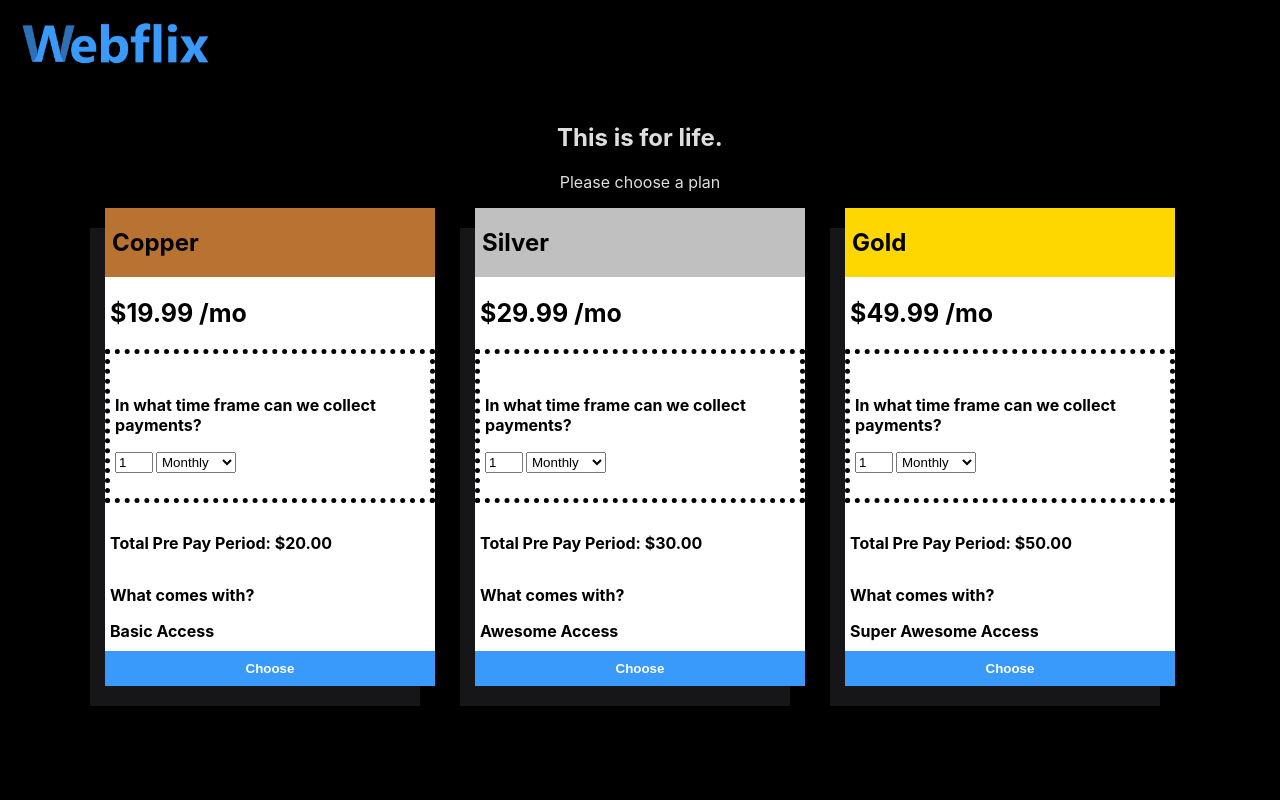
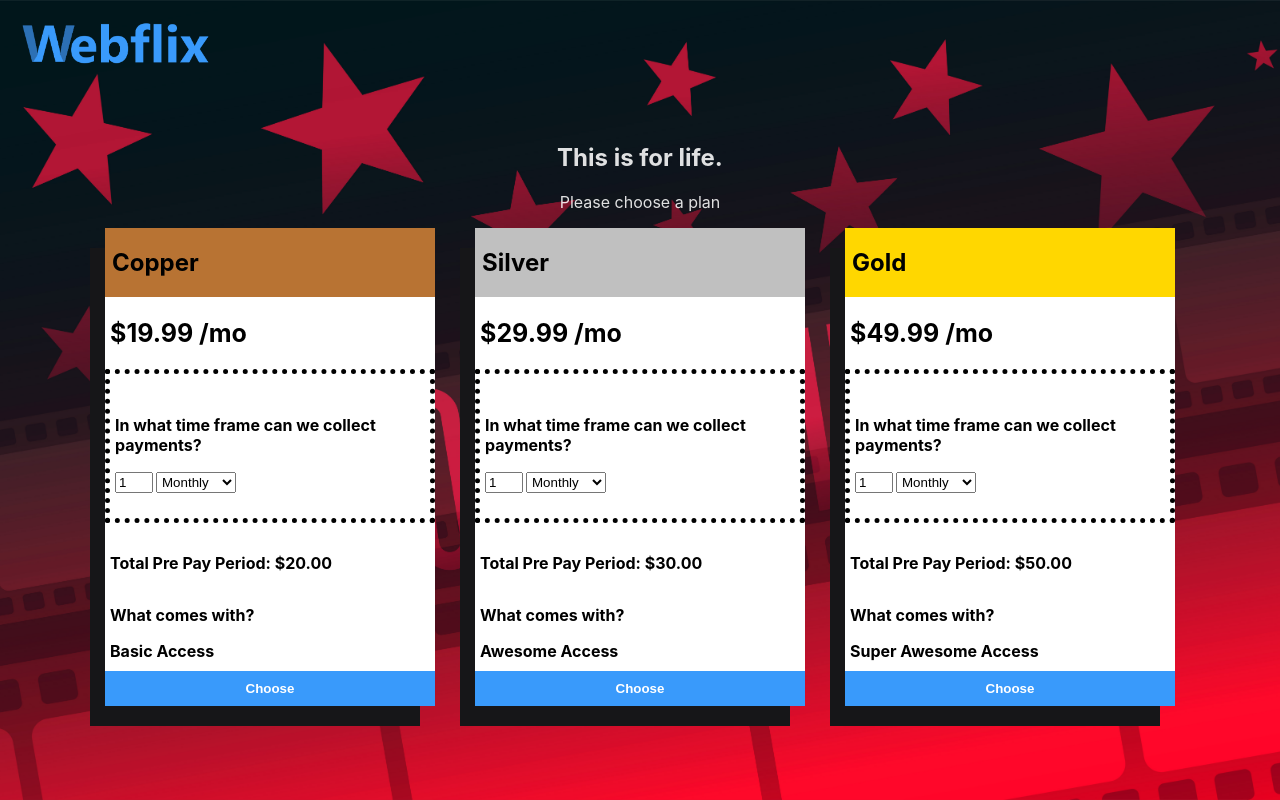
Before and after one commit to Jovans55/Webflix, a React (Vite) app: page /signup in a window 1280 px wide. Built offline with nearby package versions, Linux system fonts and the light colour scheme.

Commit message:
Made it so you can go back to plans if on sign up, changed some styling, sign up looks good should be done

```diff
--- a/src/index.css
+++ b/src/index.css
@@ -152,6 +152,15 @@ body {
 
 /* Sign Up CSS */
 
+#signUpPage{
+  flex-grow: 1;
+  display: flex;
+  flex-direction: column;
+  background-image: url("/background.jpg");
+  background-size: cover;
+  background-position: center;
+  background-repeat: no-repeat;
+}
 
 /* Plan Card CSS */
 
--- a/src/signUp/SignUpContainer.jsx
+++ b/src/signUp/SignUpContainer.jsx
@@ -2,7 +2,7 @@ import { useState } from "react";
 import { Link } from 'react-router-dom';
 import { postData } from "../../api/api";
 
-function SignUpContainer({ plan }) {
+function SignUpContainer({ plan, setPlan }) {
   const [firstName, setFirstName] = useState("");
   const [lastName, setLastName] = useState("");
   const [email, setEmail] = useState("");
@@ -76,7 +76,7 @@ function SignUpContainer({ plan }) {
   return (
     <section id="signInContainer">
       <div id="signIn">
-        <h1 style={{ fontSize: "32px" }}>Sign Up</h1>
+        <h1 style={{ fontSize: "32px" }}>Finish Sign Up</h1>
         <input
           className="inputField"
           placeholder="First Name"
@@ -131,7 +131,13 @@ function SignUpContainer({ plan }) {
         <div style={{ marginBottom: "50px" }}>
           <a>Need help?</a>
         </div>
-        <p style={{ fontWeight: "bold" }}>Already Have An Account?</p>
+        <p style={{ fontWeight: "bold" }}> Have an account or wrong plan?</p>
+        <button style={{
+        display: "block", background: "none",
+        border: "none", color: "white",
+        padding: "0px", fontSize: "16px",
+        fontWeight: "bold", cursor: "pointer",
+        marginBottom: "5px"}} onClick={() => setPlan("none")}>Back to plans</button>
         <Link to="/signin" style={{textDecoration: "none", color: "white", fontWeight: "bold"}}>
           Back to sign in
         </Link>
--- a/src/signUp/plans/PlanCard.jsx
+++ b/src/signUp/plans/PlanCard.jsx
@@ -1,6 +1,6 @@
 import { useEffect, useState } from "react";
 
-function PlanCard({ type, color, price, howLong, benefits }) {
+function PlanCard({ type, color, price, howLong, benefits, setPlan }) {
   const [timeFrame, setTimeFrame] = useState("monthly");
   const [duration, setDuration] = useState(howLong);
   const [total, setTotal] = useState(howLong * price);
@@ -71,6 +71,7 @@ function PlanCard({ type, color, price, howLong, benefits }) {
       <p>What comes with?</p>
       <p style={{margin: "0px"}}>{benefits}</p>
       <button
+      onClick={() => setPlan(type)}
       style={{marginTop: "10px",
       backgroundColor: "#399afb",
       color: "white",
--- a/src/signUp/signUp.jsx
+++ b/src/signUp/signUp.jsx
@@ -6,20 +6,28 @@ import PlanCard from './plans/planCard';
 function SignUp() {
   const [plan, SetPlan] = useState("none");
 
+  function handleSettingPlan(type) {
+    console.log(type)
+    const newPlan = type
+    SetPlan(type)
+    console.log(newPlan);
+  }
+
   return (
-    <div>
+    <div id="signUpPage">
         <Link to="/">
             <img src='/webflix.png'
             alt='Webflix logo light blue'
             width={"200px"}
             style={{margin: "10px 0px 0px 15px"}}/>
         </Link>
-        <section style={{marginTop: "40px"}}>
-          <h1 style={{textAlign: "center"}}>This is for life.</h1>
-          <p style={{textAlign: "center"}}>Please choose a plan</p>
-          {!plan == "none" ? (
-            <SignUpContainer plan={plan}/>
-          ) : (
+        <section style={{margin: "40px 0px", display: plan !== "none" ? "flex" : "block", justifyContent: "center"}}>
+          {plan !== "none" ? (
+            <SignUpContainer plan={plan} setPlan={handleSettingPlan}/>
+            ) : (
+            <>
+            <h1 style={{textAlign: "center"}}>This is for life.</h1>
+            <p style={{textAlign: "center"}}>Please choose a plan</p>
             <div id="planCardHolder">
               <PlanCard
               type={"Copper"}
@@ -27,6 +35,7 @@ function SignUp() {
               price={"19.99"}
               howLong={"1"}
               benefits={"Basic Access"}
+              setPlan={handleSettingPlan}
               />
               <PlanCard
               type={"Silver"}
@@ -34,6 +43,7 @@ function SignUp() {
               price={"29.99"}
               howLong={"1"}
               benefits={"Awesome Access"}
+              setPlan={handleSettingPlan}
               />
               <PlanCard
               type={"Gold"}
@@ -41,8 +51,10 @@ function SignUp() {
               price={"49.99"}
               howLong={"1"}
               benefits={"Super Awesome Access"}
+              setPlan={handleSettingPlan}
               />
             </div>
+            </>
           )}
         </section>
     </div>
```
